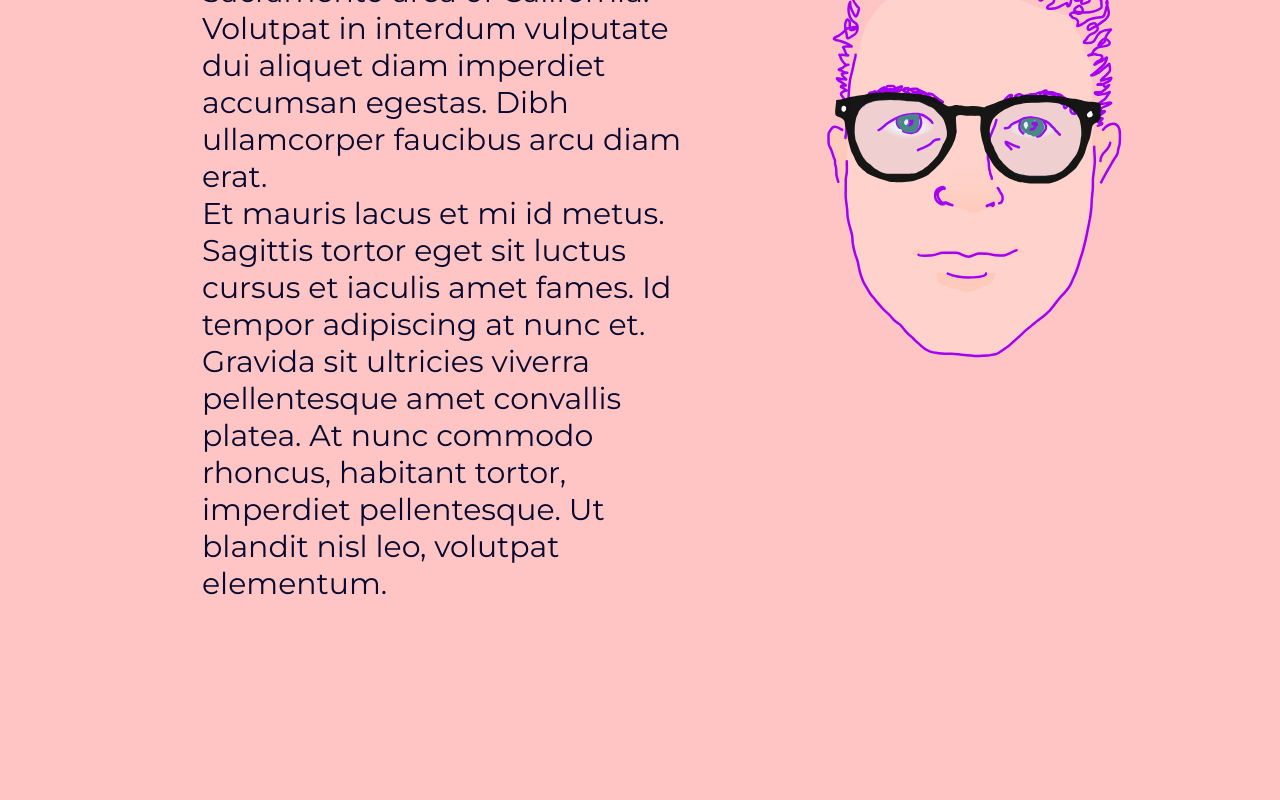
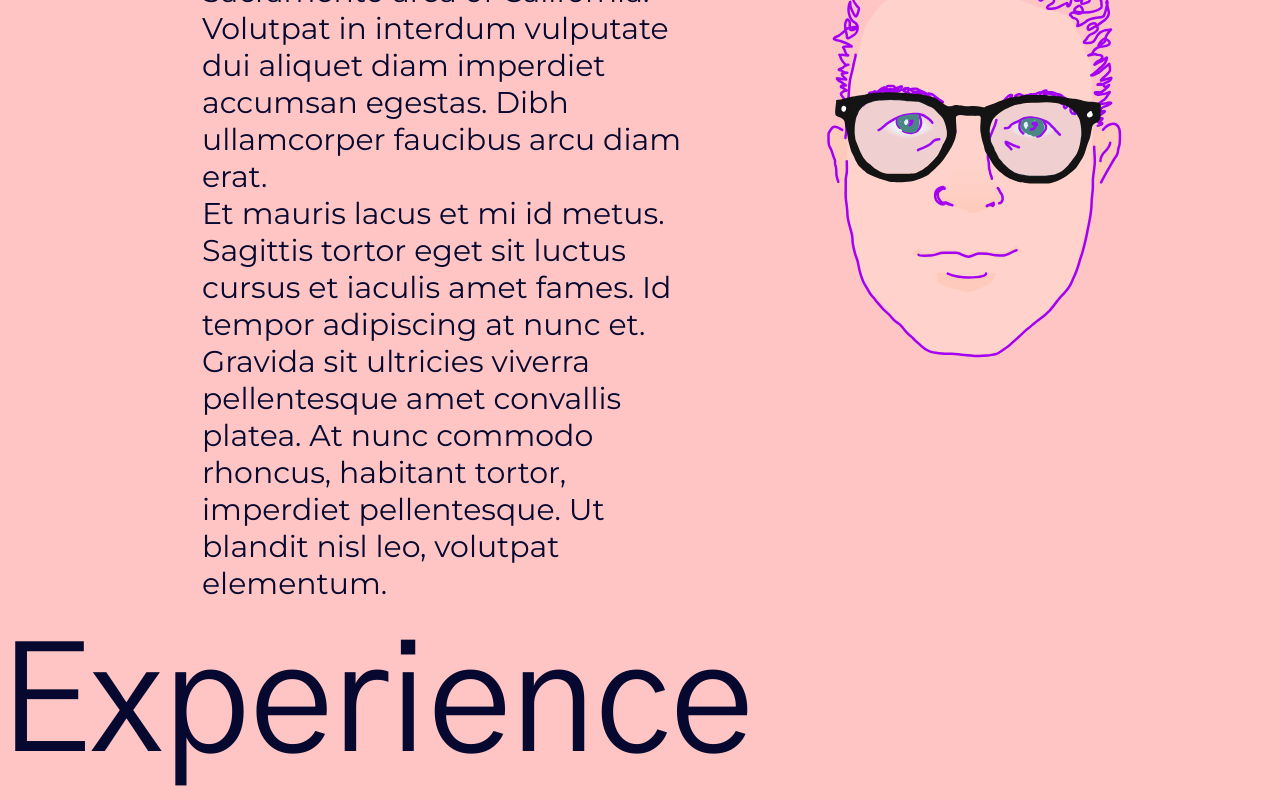
Before and after one commit to shawn-chambers/me-and-stuff, a React (Create React App) app: page / in a window 1280 px wide. Shown: the part 749-1549 px from the top of the page. Before the commit the page ends 1361 px from the top, so only its background shows below. Built offline with nearby package versions, Linux system fonts and the light colour scheme.

Commit message:
setup for experience section

```diff
--- a/sass/main.scss
+++ b/sass/main.scss
@@ -4,6 +4,7 @@
 
 @import "sections/billboard";
 @import "sections/about";
+@import "sections/experience";
 
 @import "base/base";
 @import "base/typography";
--- /dev/null
+++ b/sass/sections/_experience.scss
@@ -0,0 +1,3 @@
+.experience {
+  font-size: 150px;
+}
--- a/src/App.js
+++ b/src/App.js
@@ -1,11 +1,13 @@
 import About from "./sections/About";
 import Billboard from "./sections/Billboard";
+import Experience from "./sections/Experience";
 
 function App() {
   return (
     <>
       <Billboard />
       <About />
+      <Experience />
     </>
   );
 }
--- a/src/index.css
+++ b/src/index.css
@@ -41,6 +41,9 @@
     font-size: 30px;
     width: 40vw;
     padding: 10px; }
+
+.experience {
+  font-size: 150px; }
 
 *,
 *::before,
--- /dev/null
+++ b/src/sections/Experience.js
@@ -0,0 +1,11 @@
+
+
+const Experience = () => {
+  return (
+    <section className="experience">
+      <div>Experience</div>
+    </section>
+  )
+}
+
+export default Experience;
```
